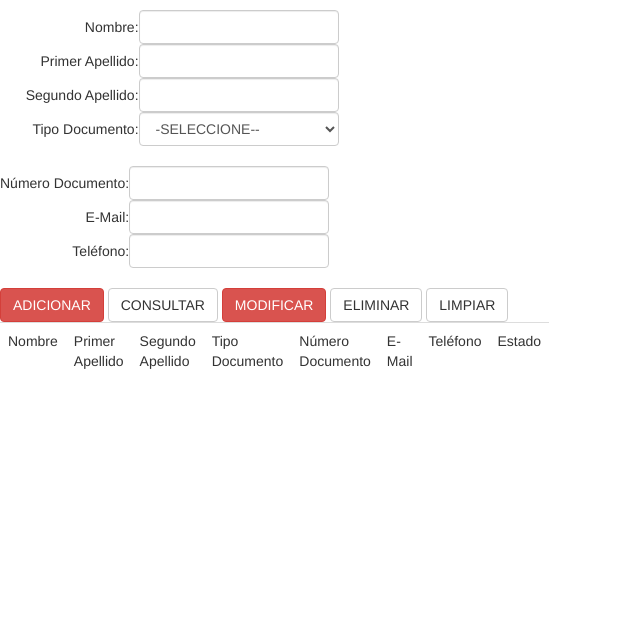
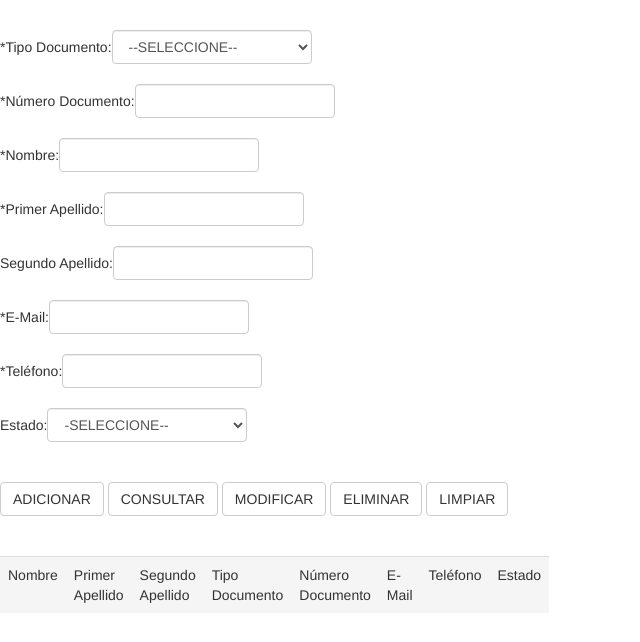
Before and after one commit to achacon4/registrate, a PHP site: page /vista/FrmDatosPersonales.php in a window 1280 px wide. Shown: the part 60-702 px from the top of the page, without its empty margins (0-640 px from the left). Run offline with PHP 8.4, Linux system fonts and the light colour scheme.

Commit message:
Correcion del formulario

```diff
--- a/js/FrmDatosPersonales.js
+++ b/js/FrmDatosPersonales.js
@@ -125,8 +125,8 @@ function crearListado(DatosPersonales){
     $("#txtTelefono").val(DatosPersonales[0].telefono);
 
     }else{
-        var listado = '<table class="table" id="tblListado">'+
-                 '<tr><td>Nombre</td>\n\
+        var listado = '<table class="table"  id="tblListado">'+
+                 '<tr class="active"><td>Nombre</td>\n\
                   <td>Primer Apellido</td>\n\
                   <td>Segundo Apellido</td>\n\
                   <td>Tipo Documento</td>\n\
--- a/vista/FrmDatosPersonales.php
+++ b/vista/FrmDatosPersonales.php
@@ -2,7 +2,7 @@
 <html>
     <head>
         <meta charset="UTF-8">
-<title></title>
+        <title>Datos Personales</title>
         <script src="../jquery/jquery.js" type="text/javascript"></script>
         <script src="../jquery/jquery-ui.js" type="text/javascript"></script>
         <script src="../js/FrmDatosPersonales.js" type="text/javascript"></script>
@@ -14,56 +14,91 @@
         <header>
             <h1>Datos Personales</h1>
         </header>
+        <br>
         <section id="secPrincipal">
             <form name="frmDatosPersonales" id="frmDatosPersonales" action="" method="POST">
                 <input name="hidIdDatosPersonales" id="hidIdDatosPersonales" type="hidden">
                 <section id="secFormulario">
-<div class="table">
                     <div class="tr">
-<div class="tdTexto">Nombre:</div>
+                        <div class="tdTexto">*Tipo Documento: </div>
                         <div class="td">
-<input name="txtNombre" type="text" id="txtNombre" class="form-control tamanioTexto"></div>
-</div>
-<div class="tr">
-<div class="tdTexto">Primer Apellido:</div>
-<div class="td"><input name="txtApaterno" type="text" id="txtApaterno" class="form-control tamanioTexto"></div>
-</div>
-<div class="tr">
-<div class="tdTexto">Segundo Apellido:</div>
-<div class="td"><input name="txtAmaterno" type="text" id="txtAmaterno" class="form-control tamanioTexto"></div>
-</div>
-<div class="tr">
-<div class="tdTexto">Tipo Documento:</div>
-<div class="td"><select name="selTipoDocumento" id="selTipoDocumento" class="form-control tamanioTexto">
-<option value="">-SELECCIONE--</option>
+                            <select name="selTipoDocumento" id="selTipoDocumento" class="form-control tamanioTexto">
+                                <option value="">--SELECCIONE--</option>
+                                <option>C.C</option>
                                 <option>T.I</option>
-</select></div>
+                                <option>C.E</option>
+                                <option></option>
+                            </select>
                         </div>
                     </div>
+                    <br>
                     <div class="tr">
-<div class="tdTexto">Número Documento:</div>
-<div class="td"><input name="txtNumeroDocumento" type="text" id="txtNumeroDocumento" class="form-control tamanioTexto"></div>
+                        <div class="tdTexto">*Número Documento: </div>
+                        <div class="td">
+                            <input name="txtNumeroDocumento" type="text" id="txtNumeroDocumento" class="form-control tamanioTexto">
                         </div>
+                    </div>
+                    <br>
                     <div class="tr">
-<div class="tdTexto">E-Mail:</div>
-<div class="td"><input name="txtEmail" type="text" id="txtEmail" class="form-control tamanioTexto"></div>
+                        <div class="tdTexto">*Nombre: </div>
+                        <div class="td">
+                            <input name="txtNombre" type="text" id="txtNombre" class="form-control tamanioTexto">
                         </div>
+                    </div>
+                    <br>
                     <div class="tr">
-<div class="tdTexto">Teléfono:</div>
-<div class="td"><input name="txtTelefono" type="text" id="txtTelefono" class="form-control tamanioTexto"></div>
+                        <div class="tdTexto">*Primer Apellido: </div>
+                        <div class="td">
+                            <input name="txtApaterno" type="text" id="txtApaterno" class="form-control tamanioTexto">
                         </div>
-
+                    </div>
+                    <br>
+                    <div class="tr">
+                        <div class="tdTexto">Segundo Apellido: </div>
+                        <div class="td">
+                            <input name="txtAmaterno" type="text" id="txtAmaterno" class="form-control tamanioTexto">
+                        </div>
+                    </div>
+                    <br>
+                    <div class="tr">
+                        <div class="tdTexto">*E-Mail: </div>
+                        <div class="td">
+                            <input name="txtEmail" type="text" id="txtEmail" class="form-control tamanioTexto">
+                        </div>
+                    </div>
+                    <br>
+                    <div class="tr">
+                        <div class="tdTexto">*Teléfono: </div>
+                        <div class="td">
+                            <input name="txtTelefono" type="text" id="txtTelefono" class="form-control tamanioTexto">
+                        </div>
+                    </div>
+                    <br>
+                    <div class="tr">
+                        <div class="tdTexto">Estado: </div>
+                        <div class="td">
+                            <select name="selEstado" id="selEstado" class="form-control tamanioTexto">
+                                <option value="">-SELECCIONE--</option>
+                                <option>A</option>
+                                <option>I</option>
+                            </select>
+                        </div>
+                    </div>
+                    <br>
                     <br>
                     <nav>
-<input name="btnAdicionar" type="button" id="btnAdicionar" value="ADICIONAR" class="btn btn-danger">
+                        <input name="btnAdicionar" type="button" id="btnAdicionar" value="ADICIONAR" class="btn btn-default">
                         <input name="btnConsultar" type="button" id="btnConsultar" value="CONSULTAR" class="btn btn-default">
-<input name="btnModificar" type="button" id="btnModificar" value="MODIFICAR" class="btn btn-danger">
+                        <input name="btnModificar" type="button" id="btnModificar" value="MODIFICAR" class="btn btn-default">
                         <input name="btnEliminar" type="button" id="btnEliminar" value="ELIMINAR" class="btn btn-default">
                         <input name="btnLimpiar" type="button" id="btnLimpiar" value="LIMPIAR" class="btn btn-default">
                     </nav>
+                </section>
+                <br>
+                <br>
                 <section id="secListado">
-<table id="tblListado" class="table">
-<tr>
+                    <table id="tblListado" class="table" >
+                        <tr class="active">
                             <td>Nombre</td>
                             <td>Primer Apellido</td>
                             <td>Segundo Apellido</td>
```
Lines whose indentation alone changed are shown as unchanged.
